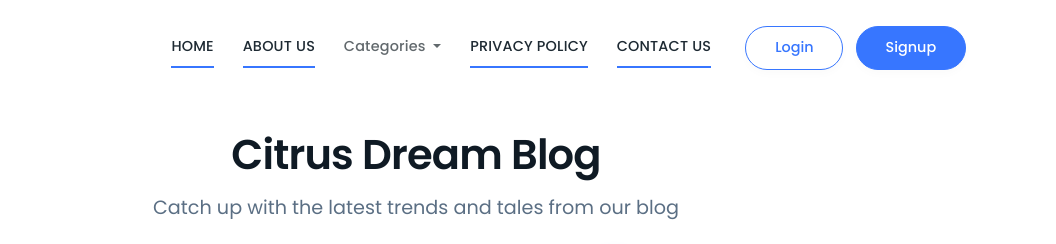
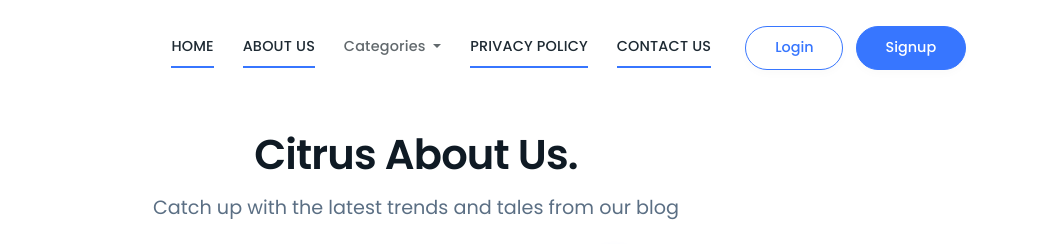
Before and after one commit to syedsalmanumer/AniciReal, a plain HTML site: page about.html in a window 1280 px wide. Shown: the top 244 px of the page, 224-1280 px from the left. Drawn offline with nearby package versions, Linux system fonts and the light colour scheme.

Commit message:
About heading name correct

```diff
--- a/about.html
+++ b/about.html
@@ -96,7 +96,7 @@
         <div class="container header-con">
 
             <div class=" header-div">
-                <h1 class="header-h">Citrus Dream Blog</h1>
+                <h1 class="header-h">Citrus About Us.</h1>
                 <p>Catch up with the latest trends and tales from our blog</p>
                 <!-- <input type="text" placeholder="Search Our Blog "> -->
                 <div class="search-container">
```
